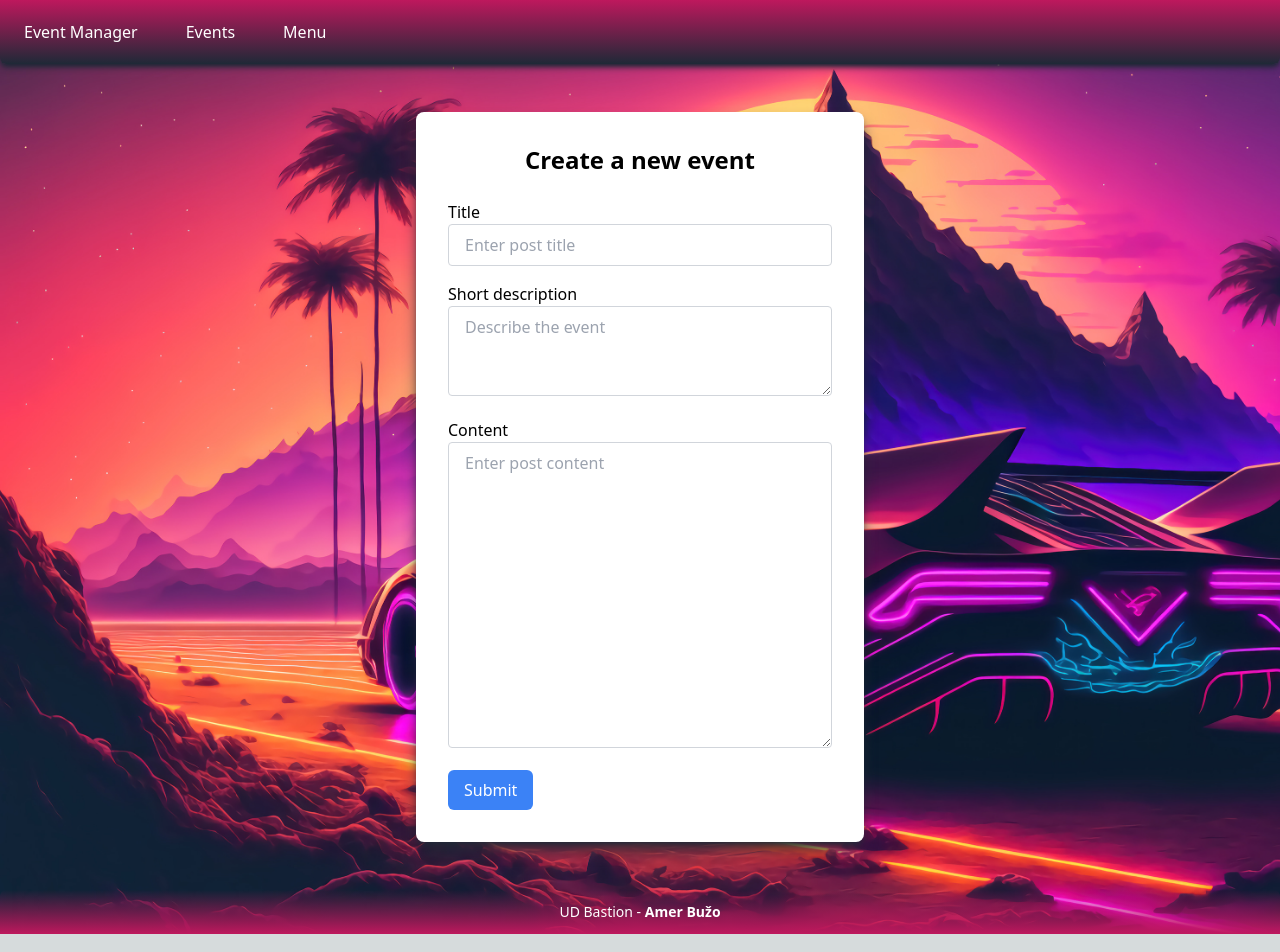
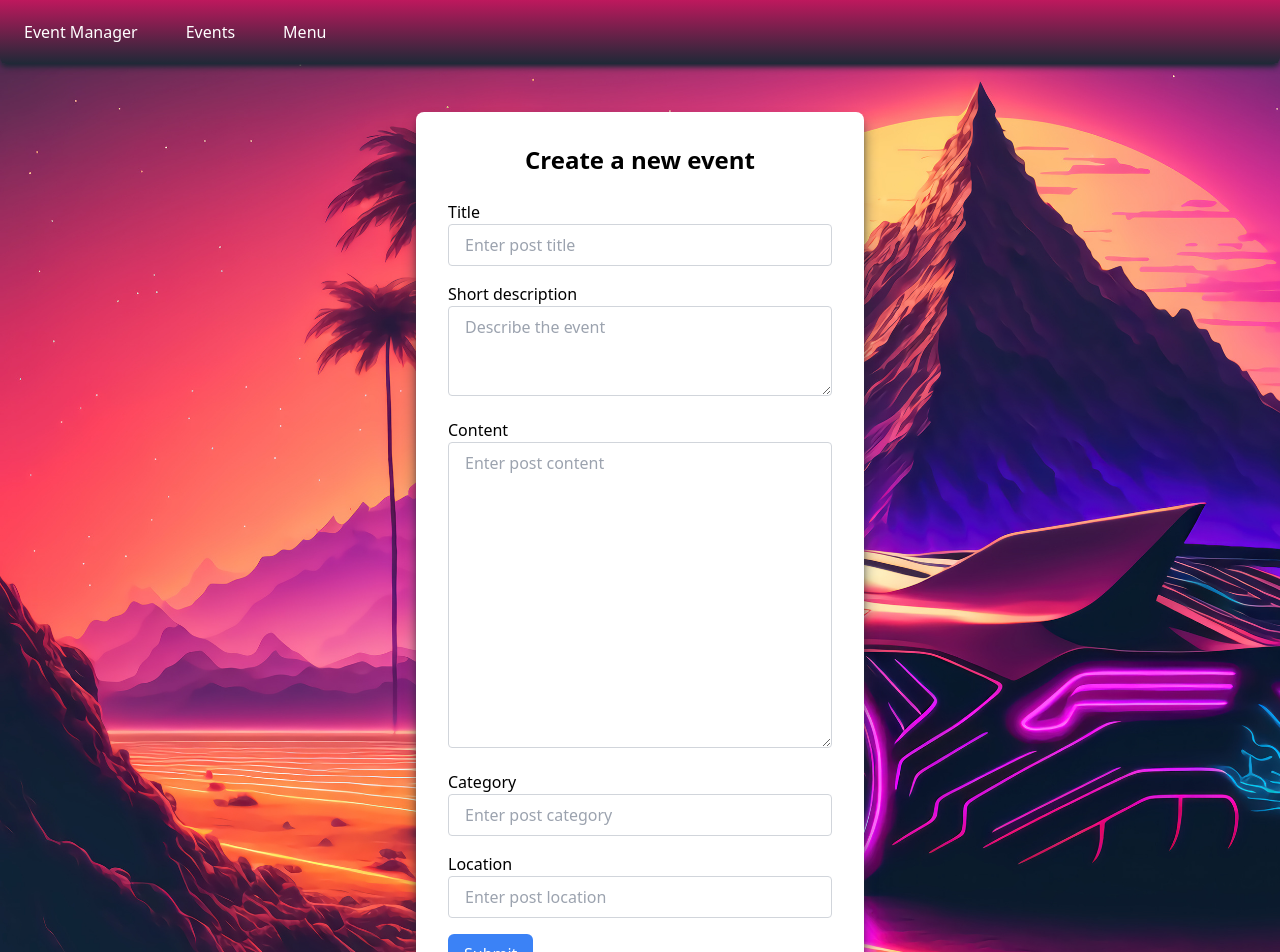
Before and after one commit to buzoamer/prisma, a Next.js app: page /events/create in a window 1280 px wide. Shown: the top 952 px of the page. Built offline with nearby package versions, Linux system fonts and the light colour scheme.

Commit message:
Event Forms update

```diff
--- a/src/app/events/create/page.tsx
+++ b/src/app/events/create/page.tsx
@@ -10,6 +10,8 @@ export interface EventData {
   title: string;
   short_description: string;
   content: string;
+  category: string;
+  location: string;
   created_by: 1;
 }
 
@@ -50,8 +52,8 @@ const Create = () => {
                     type="text"
                     placeholder="Enter post title"
                     className="w-full px-4 py-2 text-black border border-gray-300 rounded focus:outline-none focus:border-blue-500"
-                    {...register('title')}
-                  />
+                    {...register('title')}/>
+
                   <p className="text-red-500"></p>
                 </div>
 
@@ -61,8 +63,8 @@ const Create = () => {
                     placeholder="Describe the event"
                     rows={3}
                     className="w-full px-4 py-2 border text-black border-gray-300 rounded focus:outline-none focus:border-blue-500"
-                    {...register('short_description')}
-                  />
+                    {...register('short_description')}/>
+
                   <p className="text-red-500"></p>
                 </div>
 
@@ -72,8 +74,30 @@ const Create = () => {
                     placeholder="Enter post content"
                     rows={12}
                     className="w-full px-4 py-2 text-black border border-gray-300 rounded focus:outline-none focus:border-blue-500"
-                    {...register('content')}
-                  />
+                    {...register('content')}/>
+
+                  <p className="text-red-500"></p>
+                </div>
+
+                <div className="mb-4">
+                  <label className="block font-medium">Category</label>
+                  <input
+                    type="text"
+                    placeholder="Enter post category"
+                    className="w-full px-4 py-2 text-black border border-gray-300 rounded focus:outline-none focus:border-blue-500"
+                    {...register('category')}/>
+
+                  <p className="text-red-500"></p>
+                </div>
+
+                <div className="mb-4">
+                  <label className="block font-medium">Location</label>
+                  <input
+                    type="text"
+                    placeholder="Enter post location"
+                    className="w-full px-4 py-2 text-black border border-gray-300 rounded focus:outline-none focus:border-blue-500"
+                    {...register('location')}/>
+
                   <p className="text-red-500"></p>
                 </div>
 
--- a/src/app/events/page.tsx
+++ b/src/app/events/page.tsx
@@ -10,6 +10,8 @@ export interface DataEvent {
   title: string;
   short_description: string;
   content: string;
+  category: string;
+  location: string;
   created_by: string;
   createdAt: string,
 }
@@ -62,8 +64,8 @@ const Dashboard = async () => {
                 <tr key={event.id} className="bg-zinc-300 text-gray-800">
                   <td className="py-2 px-4 border">{event.id}</td>
                   <td className="py-2 px-4 border">{event.title}</td>
-                  <td className="py-2 px-4 border">Lokacija</td>
-                  <td className="py-2 px-4 border">Category</td>
+                  <td className="py-2 px-4 border">{event.location}</td>
+                  <td className="py-2 px-4 border">{event.category}</td>
                   <td className="py-2 px-4 border">Time</td>
                   <td className="py-2 px-4 border">
                     <div className="flex">
--- a/src/components/ui/form.tsx
+++ b/src/components/ui/form.tsx
@@ -33,14 +33,14 @@ export default function Form({data}: any) {
     return (
         <form onSubmit={handleSubmit(onSubmit)}>
             <div className="mb-4">
-                <label className="block font-medium">New title</label>
+                <label className="block font-medium">Title</label>
                 <input
                     type="text"
                     id="title"
                     className="w-full px-4 py-2 border border-gray-300 rounded focus:outline-none focus:border-blue-500"
                     placeholder="Enter the new title"
-                    {...register('title')}
-                />
+                    {...register('title')}/>
+
                 <p className="text-red-500"></p>
             </div>
 
@@ -51,8 +51,8 @@ export default function Form({data}: any) {
                     className="w-full px-4 py-2 border border-gray-300 rounded focus:outline-none focus:border-blue-500"
                     rows={3}
                     placeholder="Describe the event"
-                    {...register('short_description')}
-                ></textarea>
+                    {...register('short_description')}>
+                </textarea>
                 <p className="text-red-500"></p>
             </div>
 
@@ -68,6 +68,27 @@ export default function Form({data}: any) {
                 <p className="text-red-500"></p>
             </div>
 
+            <div className="mb-4">
+                  <label className="block font-medium">Category</label>
+                  <input
+                    type="text"
+                    placeholder="Enter post category"
+                    className="w-full px-4 py-2 text-black border border-gray-300 rounded focus:outline-none focus:border-blue-500"
+                    {...register('category')}/>
+
+                  <p className="text-red-500"></p>
+                </div>
+
+                <div className="mb-4">
+                  <label className="block font-medium">Location</label>
+                  <input
+                    type="text"
+                    placeholder="Enter post location"
+                    className="w-full px-4 py-2 text-black border border-gray-300 rounded focus:outline-none focus:border-blue-500"
+                    {...register('location')}/>
+
+                  <p className="text-red-500"></p>
+                </div>
             <button type="submit" className="bg-blue-500 hover:bg-blue-700 text-white px-4 py-2 rounded-md">Commit changes</button>
         </form>
 
--- a/src/services/events.ts
+++ b/src/services/events.ts
@@ -10,7 +10,9 @@ export async function create(data: EventData) {
       title: data.title,
       short_description: data.short_description,
       content: data.content,
-      created_by: 1
+      created_by: 1,
+      category: data.category,
+      location: data.location
     },
   });
   return {status: 200, message: 'Event successfully created!'};
```
